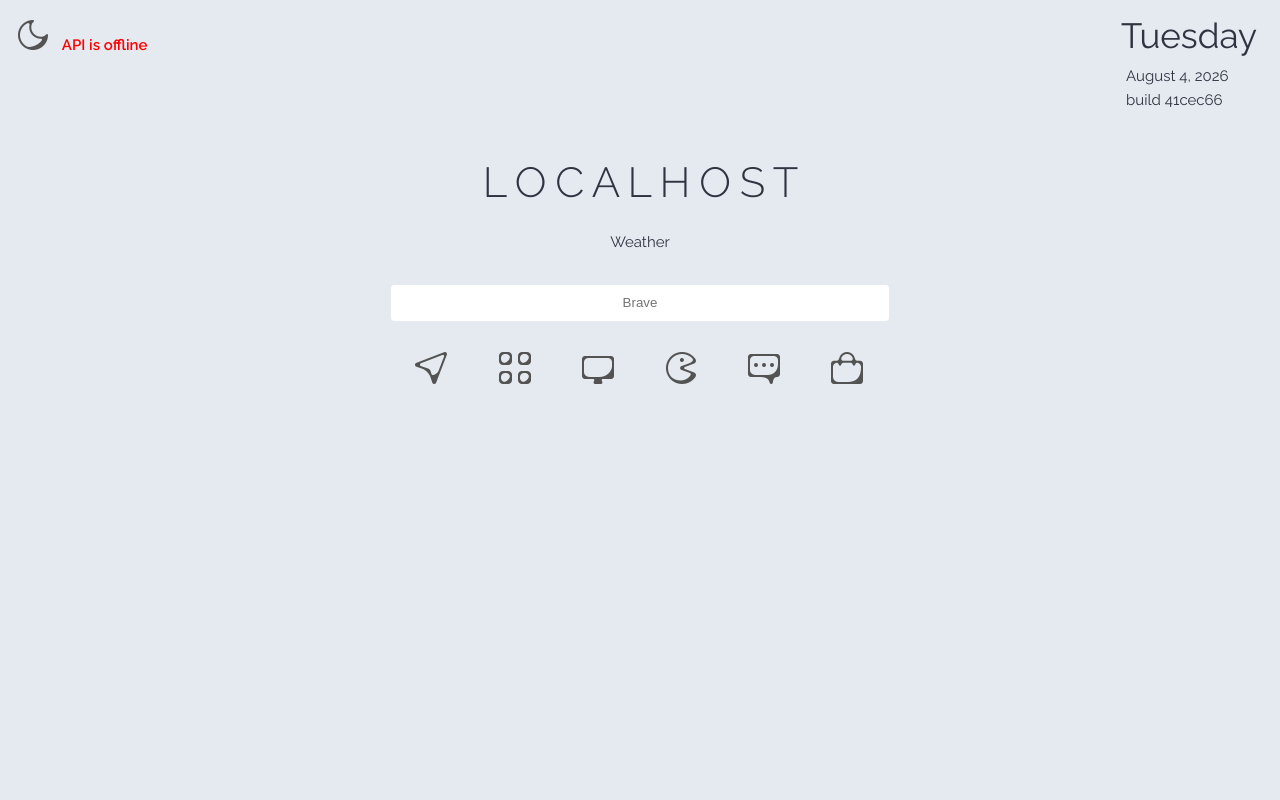
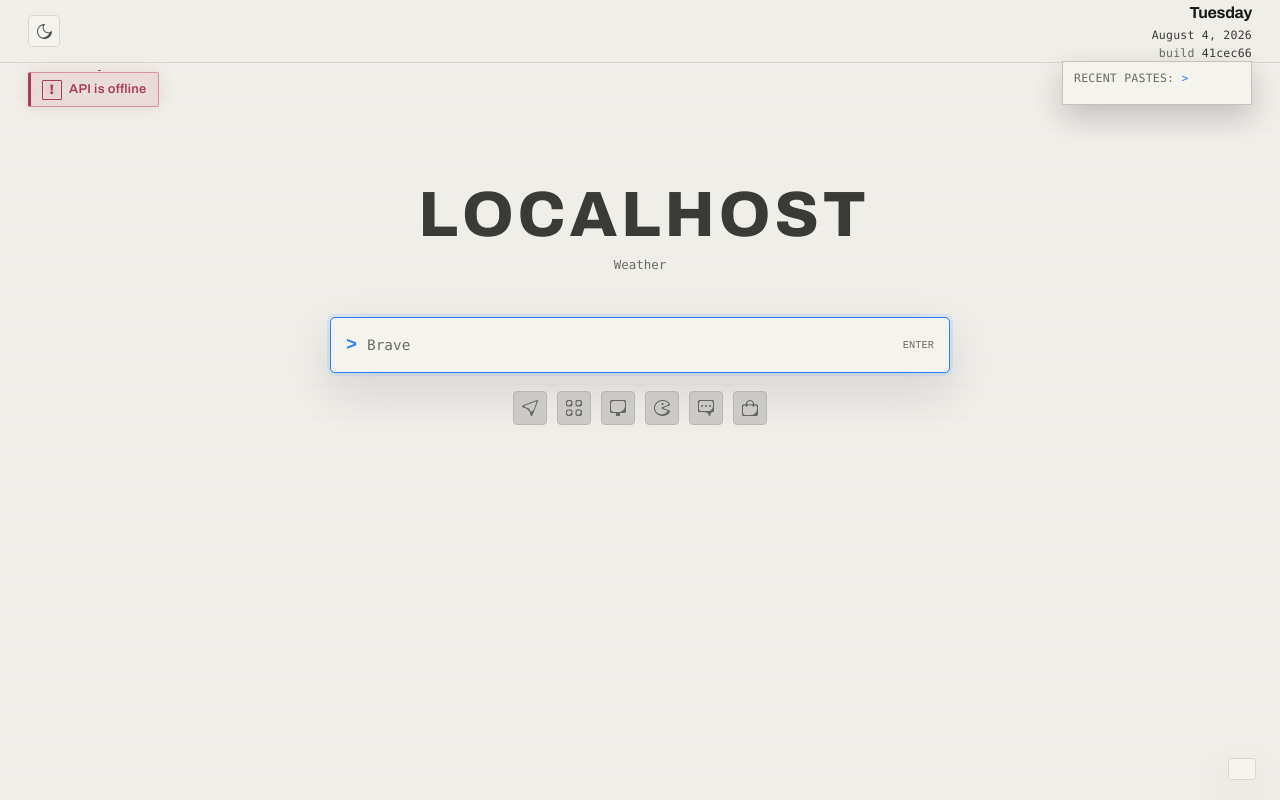
Before and after one commit to strong-code/strongcode-client, a plain HTML site: page dist/index.html in a window 1280 px wide. Drawn offline with Linux system fonts and the light colour scheme; no server answers.

Commit message:
Redo layout a la herdr

```diff
--- a/dist/assets/css/main.css
+++ b/dist/assets/css/main.css
@@ -1,174 +1,413 @@
-/*
-  DARK MODE
-*/
-
 :root {
-  --background-color: #e5e9f0;
-  --font-color: #2e3440;
+  --background-color: #f0eee9;
+  --surface-color: #f5f3ee;
+  --surface-strong: #e8e5de;
+  --font-color: #1a1a18;
+  --font-soft: #3a3a36;
+  --muted-color: #6b6b66;
+  --line-color: #d8d6d0;
+  --line-strong: #c4c2bb;
+  --accent-color: #2e7de9;
+  --accent-soft: rgba(46, 125, 233, 0.1);
+  --success-color: #587539;
+  --warning-color: #8c6c3e;
+  --danger-color: #f52a65;
+  --alert-border: #b84b61;
+  --alert-strong: #a93d55;
+  --alert-highlight: #7f263b;
+  --alert-background: rgba(184, 75, 97, 0.1);
+  --alert-glow: rgba(184, 75, 97, 0.14);
+  --alert-inset-glow: rgba(184, 75, 97, 0.05);
+  --welcome-color: #3a3a36;
+  --shadow: 0 18px 50px rgba(26, 27, 38, 0.12);
 }
 
 [data-theme="dark"] {
-  --background-color: #2e3440;
-  --font-color: #d8dee9;
+  --background-color: #1a1b26;
+  --surface-color: #202331;
+  --surface-strong: #24283b;
+  --font-color: #d5dcff;
+  --font-soft: #c0caf5;
+  --muted-color: #737aa2;
+  --line-color: #2f3549;
+  --line-strong: #414868;
+  --accent-color: #7aa2f7;
+  --accent-soft: rgba(122, 162, 247, 0.12);
+  --success-color: #9ece6a;
+  --warning-color: #e0af68;
+  --danger-color: #f7768e;
+  --alert-border: #ff9eae;
+  --alert-strong: #ffb7c5;
+  --alert-highlight: #ffecf0;
+  --alert-background: rgba(247, 118, 142, 0.1);
+  --alert-glow: rgba(247, 118, 142, 0.14);
+  --alert-inset-glow: rgba(247, 118, 142, 0.05);
+  --welcome-color: var(--font-color);
+  --shadow: 0 22px 60px rgba(0, 0, 0, 0.34);
 }
 
-img.dark-theme {
-  -webkit-filter: invert(1);
-  filter: invert(1)
+* { box-sizing: border-box; }
+
+html {
+  min-width: 320px;
+  background: var(--background-color);
+  color: var(--font-color);
+  font-family: "Inter", ui-sans-serif, system-ui, sans-serif;
+  font-size: 16px;
+  line-height: 1.6;
+  -webkit-font-smoothing: antialiased;
 }
 
-#darkmodeToggle {
-  cursor: pointer;
-  margin: 12 10 auto;
-}
-
-/*
-  GENERAL CSS
-*/
-
 body {
-  background-color: var(--background-color);
+  min-height: 100vh;
+  margin: 0;
+  background:
+    linear-gradient(rgba(122, 162, 247, 0.025) 1px, transparent 1px),
+    var(--background-color);
+  background-size: 100% 32px;
   color: var(--font-color);
 }
 
-#main {
-  padding-top: 100px;
-  text-align: center;
+button, input { font: inherit; }
+a { color: inherit; text-decoration: none; }
+a:hover { color: var(--accent-color); }
+::selection { background: var(--accent-soft); }
+
+.header-container {
+  position: relative;
+  z-index: 5;
+  display: flex;
+  align-items: center;
+  min-height: 58px;
+  padding: 0 28px;
+  border-bottom: 1px solid var(--line-color);
+  background: color-mix(in srgb, var(--background-color) 92%, transparent);
+  backdrop-filter: blur(12px);
+  font-family: "JetBrains Mono", "SFMono-Regular", Consolas, monospace;
+  font-size: 0.72rem;
+  letter-spacing: 0.02em;
 }
 
-#weather {
-  height: 24px;
+.left-span { margin-right: auto; }
+.right-span { margin-left: auto; text-align: right; }
+
+.theme-toggle {
+  display: grid;
+  place-items: center;
+  width: 32px;
+  height: 32px;
+  padding: 0;
+  border: 1px solid var(--line-color);
+  border-radius: 4px;
+  background: var(--surface-color);
+  cursor: pointer;
+  transition: border-color 120ms ease, background 120ms ease;
 }
 
-#weather a {
-  text-decoration: none;
-  color: inherit;
+.theme-toggle:hover {
+  border-color: var(--accent-color);
+  background: var(--accent-soft);
 }
 
-#weather a:hover {
-  text-decoration: underline;
+#darkmodeToggle { width: 15px; height: 15px; cursor: pointer; }
+.dark-theme { filter: invert(1) hue-rotate(180deg) brightness(1.08) contrast(0.9); }
+
+#dateContainer { color: var(--muted-color); }
+#dateContainer a, #build a { color: var(--font-soft); }
+#dateContainer a:hover, #build a:hover { color: var(--accent-color); }
+#dateTop {
+  display: inline-block;
+  margin-left: 0;
+  color: var(--font-color);
+  font-family: "Archivo", sans-serif;
+  font-size: 1rem !important;
+  font-weight: 700;
+  letter-spacing: -0.02em;
+}
+#apiStatus:not(:empty) {
+  position: absolute;
+  top: calc(100% + 10px);
+  left: 28px;
+  display: inline-flex;
+  align-items: center;
+  gap: 7px;
+  margin: 0;
+  padding: 6px 11px;
+  border: 1px solid color-mix(in srgb, var(--alert-border) 50%, transparent);
+  border-left: 3px solid var(--alert-strong);
+  border-radius: 2px;
+  background: var(--alert-background);
+  box-shadow: 0 0 16px var(--alert-glow), inset 0 0 12px var(--alert-inset-glow);
+  color: var(--alert-strong);
+  font-family: "Archivo", ui-sans-serif, system-ui, sans-serif;
+  font-size: 0.8rem;
+  font-weight: 600;
+  letter-spacing: 0.025em;
+  -webkit-font-smoothing: antialiased;
+  text-rendering: optimizeLegibility;
+  animation: none;
+}
+#apiStatus:not(:empty)::before {
+  content: "!";
+  display: grid;
+  place-items: center;
+  width: 18px;
+  height: 18px;
+  border: 1px solid var(--alert-strong);
+  border-radius: 1px;
+  transform: none;
+  font-family: "Archivo", sans-serif;
+  font-size: 0.85rem;
+  font-weight: 900;
+  line-height: 1;
+  text-shadow: 0 0 8px color-mix(in srgb, var(--alert-strong) 80%, transparent);
+}
+#apiStatus:not(:empty)::after {
+  content: "";
+  position: absolute;
+  z-index: 1;
+  inset: -3px;
+  border-radius: 4px;
+  background: conic-gradient(
+    from var(--alert-angle),
+    transparent 0 95%,
+    var(--alert-highlight) 96%,
+    var(--alert-strong) 97%,
+    transparent 98%
+  );
+  -webkit-mask: linear-gradient(#000 0 0) content-box, linear-gradient(#000 0 0);
+  -webkit-mask-composite: xor;
+  mask: linear-gradient(#000 0 0) content-box, linear-gradient(#000 0 0);
+  mask-composite: exclude;
+  padding: 1px;
+  pointer-events: none;
+  animation: alert-border 2.4s linear infinite;
 }
 
-#search {
-  margin: 0 auto;
-  text-align: center;
-  width: 500px;
+@property --alert-angle {
+  syntax: "<angle>";
+  inherits: false;
+  initial-value: 0deg;
 }
 
-#searchBar {
-  margin-top: 30px;
-  text-align: center;
-  border: 1px solid var(--background-color);
+@keyframes alert-border {
+  to { --alert-angle: 360deg; }
 }
 
-#searchBar:focus {
-  outline: none;
+.container { width: min(100% - 40px, 920px); margin: 0 auto; }
+#main { padding: clamp(72px, 15vh, 150px) 0 80px; text-align: center; }
+#welcomeMsg {
+  margin: 0 0 8px;
+  color: var(--welcome-color);
+  font-family: "Archivo", sans-serif;
+  font-size: clamp(2rem, 5vw, 4.5rem);
+  font-weight: 800;
+  letter-spacing: -0.065em;
+  line-height: 1;
+}
+#welcomeMsg a { color: var(--accent-color); }
+
+#weather {
+  min-height: 28px;
+  color: var(--muted-color);
+  font-family: "JetBrains Mono", "SFMono-Regular", Consolas, monospace;
+  font-size: 0.78rem;
+}
+#weather a { color: var(--muted-color); }
+#weather a:hover { color: var(--accent-color); }
+
+#search { width: min(100%, 620px); margin: 34px auto 0; }
+.search-shell {
+  display: flex;
+  align-items: center;
+  gap: 10px;
+  height: 56px;
+  padding: 0 15px;
+  border: 1px solid var(--line-strong);
+  border-radius: 5px;
+  background: var(--surface-color);
+  box-shadow: var(--shadow);
+  text-align: left;
+  transition: border-color 120ms ease, box-shadow 120ms ease;
+}
+.search-shell:focus-within {
+  border-color: var(--accent-color);
+  box-shadow: 0 0 0 3px var(--accent-soft), var(--shadow);
+}
+.search-prompt {
+  color: var(--accent-color);
+  font-family: "JetBrains Mono", monospace;
+  font-size: 1.15rem;
+  font-weight: 700;
+}
+#searchBar {
+  width: 100%;
+  height: 100%;
+  margin: 0;
+  padding: 0;
+  border: 0;
+  outline: 0;
+  background: transparent;
+  color: var(--font-color);
+  font-family: "JetBrains Mono", "SFMono-Regular", Consolas, monospace;
+  font-size: 0.9rem;
+}
+#searchBar::placeholder { color: var(--muted-color); }
+.search-hint {
+  flex: 0 0 auto;
+  color: var(--muted-color);
+  font-family: "JetBrains Mono", monospace;
+  font-size: 0.65rem;
+  text-transform: uppercase;
 }
 
 #buttonContainer {
+  display: flex;
+  justify-content: center;
+  gap: 10px;
   width: 100%;
-  padding-top: 15px;
-  margin-left: 25px;
-  display: flex;
-  justify-content: space-between;
-  align-items: baseline;
+  margin: 18px 0 0;
+  padding: 0;
+}
+.menu-item { position: relative; display: inline-block; }
+.menu-item::after {
+  content: "";
+  position: absolute;
+  top: 100%;
+  left: 0;
+  width: 100%;
+  height: 13px;
+}
+.menu-icon {
+  display: block;
+  width: 34px;
+  height: 34px;
+  padding: 8px;
+  border: 1px solid var(--line-color);
+  border-radius: 4px;
+  background: var(--surface-color);
+  cursor: pointer;
+  opacity: 0.78;
+  filter: brightness(0.8) saturate(0.9);
+  transition: border-color 120ms ease, background 120ms ease, opacity 120ms ease;
+}
+.menu-item:hover .menu-icon {
+  border-color: var(--accent-color);
+  background: var(--accent-soft);
+  opacity: 1;
+  filter: none;
+}
+.dropdown-container {
+  position: absolute;
+  top: calc(100% + 8px);
+  left: 50%;
+  z-index: 10;
+  display: none;
+  min-width: 190px;
+  padding: 8px;
+  transform: translateX(-50%);
+  border: 1px solid var(--line-strong);
+  border-radius: 4px;
+  background: var(--surface-color);
+  box-shadow: var(--shadow);
+  text-align: left;
+}
+.dropdown-container::before {
+  content: "";
+  position: absolute;
+  top: -5px;
+  left: calc(50% - 5px);
+  width: 8px;
+  height: 8px;
+  transform: rotate(45deg);
+  border-top: 1px solid var(--line-strong);
+  border-left: 1px solid var(--line-strong);
+  background: var(--surface-color);
+}
+.dropdown-container a {
+  display: block;
+  margin: 0;
+  padding: 6px 9px;
+  border-radius: 2px;
+  color: var(--font-soft);
+  font-family: "JetBrains Mono", monospace;
+  font-size: 0.72rem;
+}
+.dropdown-container a:hover { background: var(--accent-soft); color: var(--accent-color); }
+.menu-item:hover .dropdown-container { display: block; }
+
+#tracking-list { list-style: none; padding: 0; }
+#tracking-list li { margin-bottom: 0.5rem; }
+
+#gallery {
+  position: absolute;
+  top: calc(100% - 1px);
+  right: 28px;
+  width: max-content;
+  min-width: 190px;
+  max-width: min(280px, calc(100vw - 40px));
+  padding: 9px 11px 10px;
+  border: 1px solid var(--line-strong);
+  border-top: 1px solid var(--line-strong);
+  background: var(--surface-color);
+  box-shadow: 0 12px 30px rgba(0, 0, 0, 0.2);
+  line-height: 1.35;
+  text-align: left;
+}
+#gallery > br { display: none; }
+#gallery > a { color: var(--accent-color); }
+#paste-list { margin: 7px 0 0; padding: 0; list-style: none; }
+#paste-list li { margin: 7px 0; font-family: "JetBrains Mono", monospace; font-size: 0.72rem; }
+#paste-list a { color: var(--font-soft); }
+#paste-list a:hover { color: var(--accent-color); }
+.paste-icon { width: 12px; height: 12px; margin-right: 7px; vertical-align: -2px; cursor: pointer; }
+.popup {
+  position: absolute;
+  z-index: 20;
+  overflow: hidden;
+  border: 1px solid var(--line-strong);
+  background: var(--surface-color);
+  box-shadow: var(--shadow);
+}
+.popup img { max-width: 240px; height: auto; }
+
+#footer {
+  position: fixed;
+  right: 24px;
+  bottom: 20px;
+  z-index: 4;
+  max-width: min(420px, calc(100vw - 48px));
+  padding: 10px 13px;
+  border: 1px solid var(--line-color);
+  border-radius: 3px;
+  background: var(--surface-color);
+  color: var(--muted-color);
+  font-family: "JetBrains Mono", monospace;
+  font-size: 0.68rem;
+  box-shadow: var(--shadow);
 }
 
-.right-span {
-  float: right;
-  margin-right: 15px;
+@media (max-width: 600px) {
+  .header-container { padding: 0 16px; }
+  #apiStatus:not(:empty) { left: 14px; }
+  .right-span { max-width: 62%; }
+  #main { padding-top: 76px; }
+  .container { width: min(100% - 28px, 920px); }
+  #buttonContainer { gap: 7px; }
+  .menu-icon { width: 32px; height: 32px; }
+  #gallery {
+    top: calc(100% - 1px);
+    right: 14px;
+    min-width: 0;
+    width: min(250px, calc(100vw - 28px));
+  }
+  .dropdown-container { min-width: 160px; }
 }
 
-#dateTop {
-  margin-left: -5px;
+@media (prefers-reduced-motion: reduce) {
+  *, *::before, *::after {
+    scroll-behavior: auto !important;
+    transition: none !important;
+    animation: none !important;
+  }
 }
-
-#dateContainer a {
-  text-decoration: none;
-  color: inherit;
-}
-
-#dateContainer a:hover {
-  text-decoration: underline;
-}
-
-#build a {
-  text-decoration: none;
-  color: inherit;
-}
-
-#build a:hover {
-  text-decoration: underline;
-}
-
-#footer {
-  position: absolute;
-  bottom: 0;
-  margin-bottom: 25px;
-  margin-left: 10px;
-  display: none;
-}
-
-/*
-  SUBMENU ITEMS
-*/
-
-.menu-item {
-  position: relative;
-  display: inline-block;
-  cursor: pointer;
-}
-
-.dropdown-container {
-  display: none;
-  position: absolute;
-  min-width: 200px;
-  left: -80px;
-  z-index: 1;
-  padding-top: 13px;
-}
-
-.dropdown-container a {
-  color: var(--font-color);
-  text-decoration: none;
-  display: block;
-  margin-top: 10px;
-}
-
-.dropdown-container a:hover {
-  opacity: 30%;
-}
-
-.menu-item:hover .dropdown-container {
-  display: block;
-}
-
-/*
- PASTE GALLERY ITEMS
-*/
-
-#gallery {
-  display: none;
-}
-
-#paste-list {
-  list-style-type: none;
-}
-
-.paste-icon {
-  color: var(--font-color);
-  height: 12px;
-  cursor: pointer;
-  margin-right: 7px;
-  position: relative;
-  top: 2px;
-}
-
-.popup {
-  position: absolute;
-}
-
-.popup img{
-  max-width: 240px;
-  height: auto;
-}
--- a/dist/index.html
+++ b/dist/index.html
@@ -1,8 +1,12 @@
-<html>
+<!doctype html>
+<html lang="en">
 <head>
+  <meta charset="utf-8">
+  <meta name="viewport" content="width=device-width, initial-scale=1">
   <title>strongco.de</title>
-  <link href="//fonts.googleapis.com/css?family=Raleway:400,300,600" rel="stylesheet" type="text/css">
-  <link href="assets/css/skeleton.css" rel="stylesheet" type="text/css">
+  <link rel="preconnect" href="https://fonts.googleapis.com">
+  <link rel="preconnect" href="https://fonts.gstatic.com" crossorigin>
+  <link href="https://fonts.googleapis.com/css2?family=Archivo:wght@600;700;800;900&family=Inter:wght@400;500;600&display=swap" rel="stylesheet">
   <link href="assets/css/main.css" rel="stylesheet" type="text/css">
   <script type="module" src="main.js"></script>
 </head>
@@ -11,7 +15,9 @@
 
 
   <div class="header-container">
-    <img id="darkmodeToggle" class="left-span" src="assets/icons/darkmode.png">
+    <button class="theme-toggle" type="button" aria-label="Toggle dark mode">
+      <img id="darkmodeToggle" src="assets/icons/darkmode.png" alt="">
+    </button>
     <span id="dateContainer" class="right-span">
       <a href="https://calendar.google.com/calendar/u/0/r">
         <span id="dateTop">
@@ -34,36 +40,40 @@
 
     <div id="weather"></div>
     <div id="search">
-      <input tabindex="1" type="text" id="searchBar" class="u-full-width">
+     <div class="search-shell">
+       <span class="search-prompt" aria-hidden="true">&gt;</span>
+       <input tabindex="1" type="text" id="searchBar" aria-label="Search">
+       <span class="search-hint">enter</span>
+     </div>
 
       <div class="container" id="buttonContainer">
         <div class="menu-item">
-          <img src="assets/icons/download.png" class="icon menu-icon">
+            <img src="assets/icons/download.png" class="icon menu-icon" alt="">
             <div class="dropdown-container" id="downloads">
             </div>
         </div>
         <div class="menu-item">
-          <img src="assets/icons/4chan.png" class="icon menu-icon">
+            <img src="assets/icons/4chan.png" class="icon menu-icon" alt="">
             <div class="dropdown-container" id="4chan">
             </div>
         </div>
         <div class="menu-item">
-          <img src="assets/icons/computer.png" class="icon menu-icon">
+            <img src="assets/icons/computer.png" class="icon menu-icon" alt="">
             <div class="dropdown-container" id="coding">
             </div>
         </div>
         <div class="menu-item">
-          <img src="assets/icons/gaming.png" class="icon menu-icon">
+            <img src="assets/icons/gaming.png" class="icon menu-icon" alt="">
             <div class="dropdown-container" id="gaming">
             </div>
         </div>
         <div class="menu-item">
-          <img src="assets/icons/leisure.png" class="icon menu-icon">
+            <img src="assets/icons/leisure.png" class="icon menu-icon" alt="">
             <div class="dropdown-container" id="leisure">
             </div>
         </div>
         <div class="menu-item">
-          <img src="assets/icons/business.png" class="icon menu-icon">
+            <img src="assets/icons/business.png" class="icon menu-icon" alt="">
             <div class="dropdown-container" id="business">
             </div>
         </div>
@@ -78,4 +88,5 @@
 
   <div id="footer"></div>
 
-</body
+</body>
+</html>
--- a/dist/main.js
+++ b/dist/main.js
@@ -22,7 +22,7 @@ $('.header-container').ready(() => {
   initDate()
 })
 
-$('#darkmodeToggle').click((el) => {
+$('.theme-toggle').click(() => {
   const currentTheme = $('html').attr('data-theme')
   const date = new Date()
   date.setTime(date.getTime() + (10 * 365 * 24 * 60 * 60))
@@ -157,7 +157,7 @@ function initHealth() {
       .append(`<p>Total pastes: ${res.totalPastes}`)
   })
   .fail(e => {
-    stat.text('API is offline').css('color', 'red').css('font-weight', 'bold')
+    stat.text('API is offline')
   })
 
   stat.click(() => {
```
